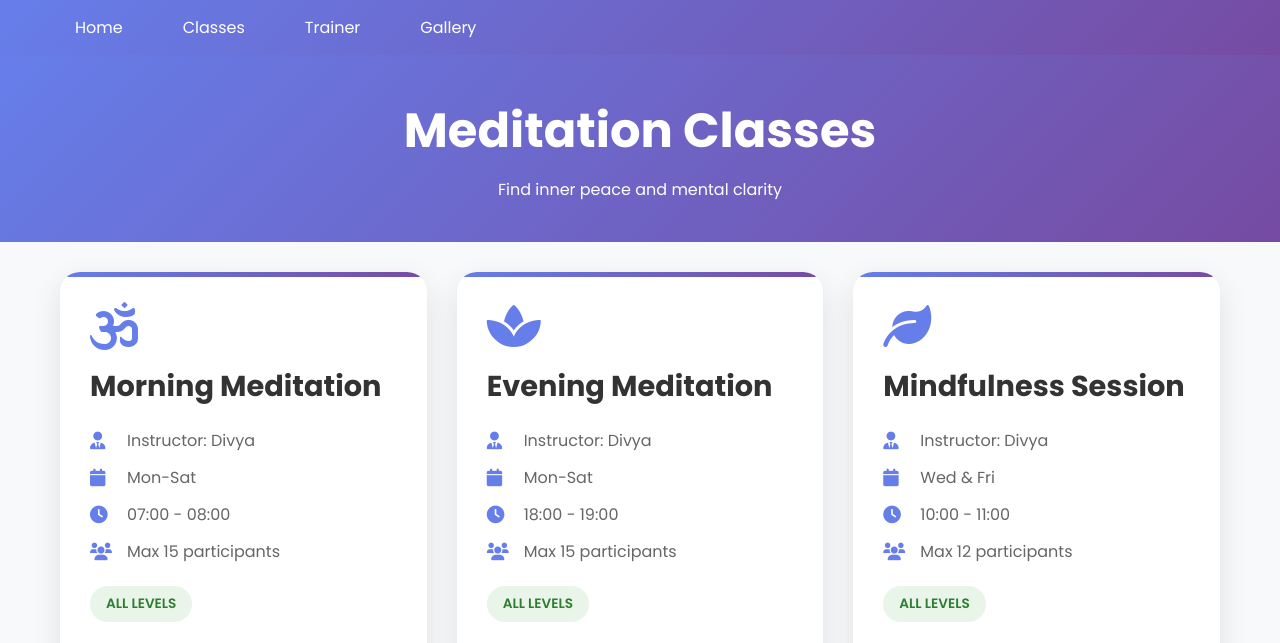
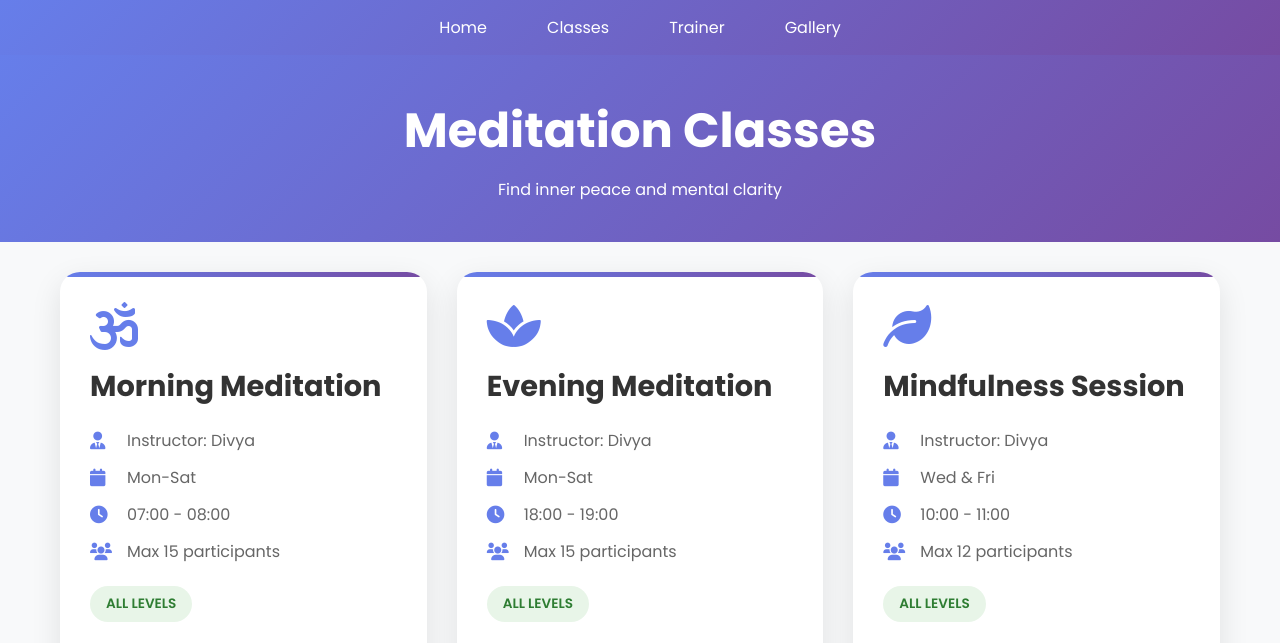
Before and after one commit to bharathkumar33/DivyaBodySculptYogaStudio, a website: page public/classes.html in a window 1280 px wide. Shown: the top 643 px of the page. Drawn offline with Linux system fonts and the light colour scheme.

```diff
--- a/public/classes.html
+++ b/public/classes.html
@@ -22,7 +22,7 @@
             max-width: 1200px;
             margin: 0 auto;
             display: flex;
-            justify-content: space-between;
+            justify-content: center;
             align-items: center;
             padding: 0 20px;
         }
```
Also changed, not shown: public/gallery.html (+1 -1 lines), public/index.html (+2 -2 lines), public/trainer.html (+1 -1 lines).
